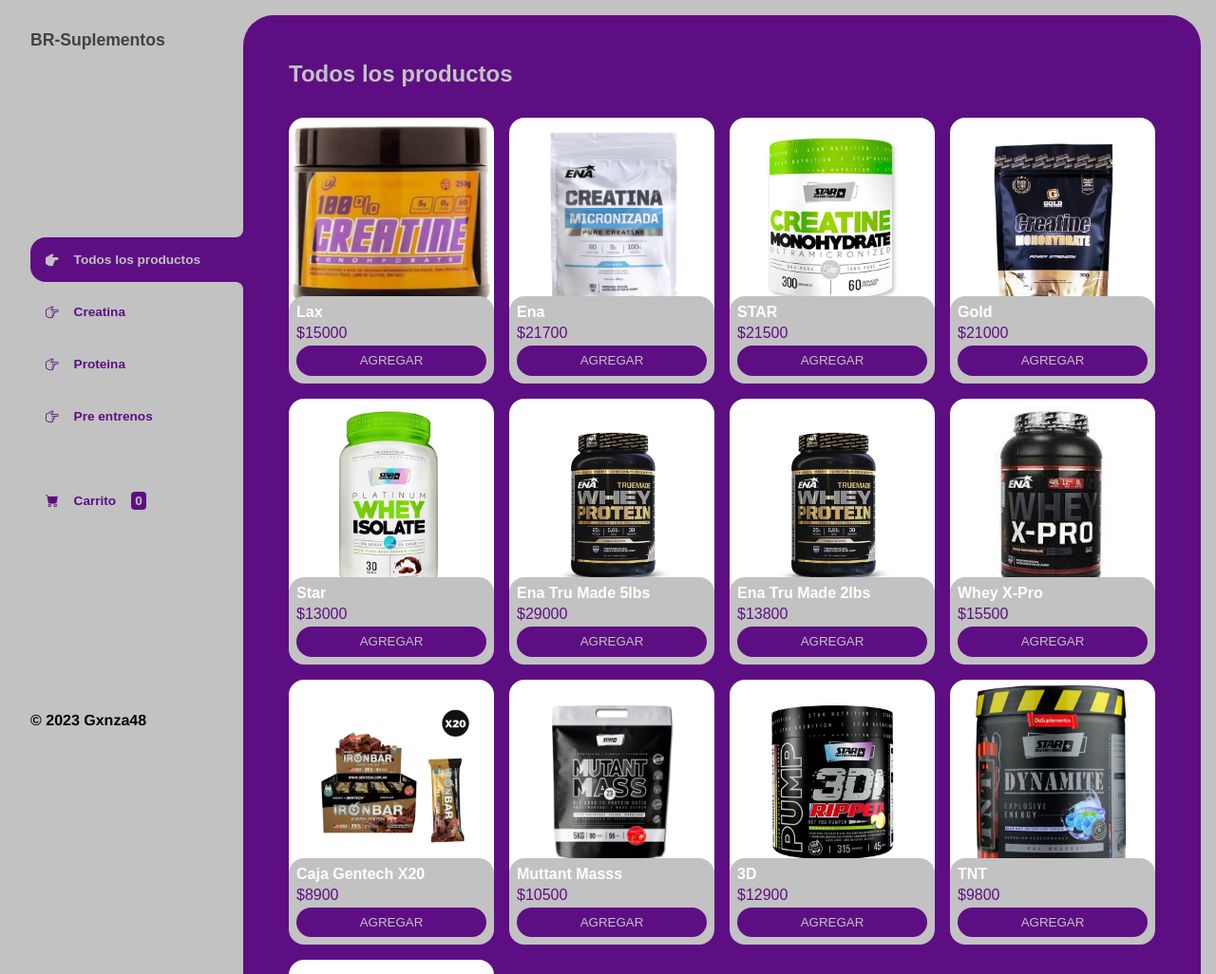
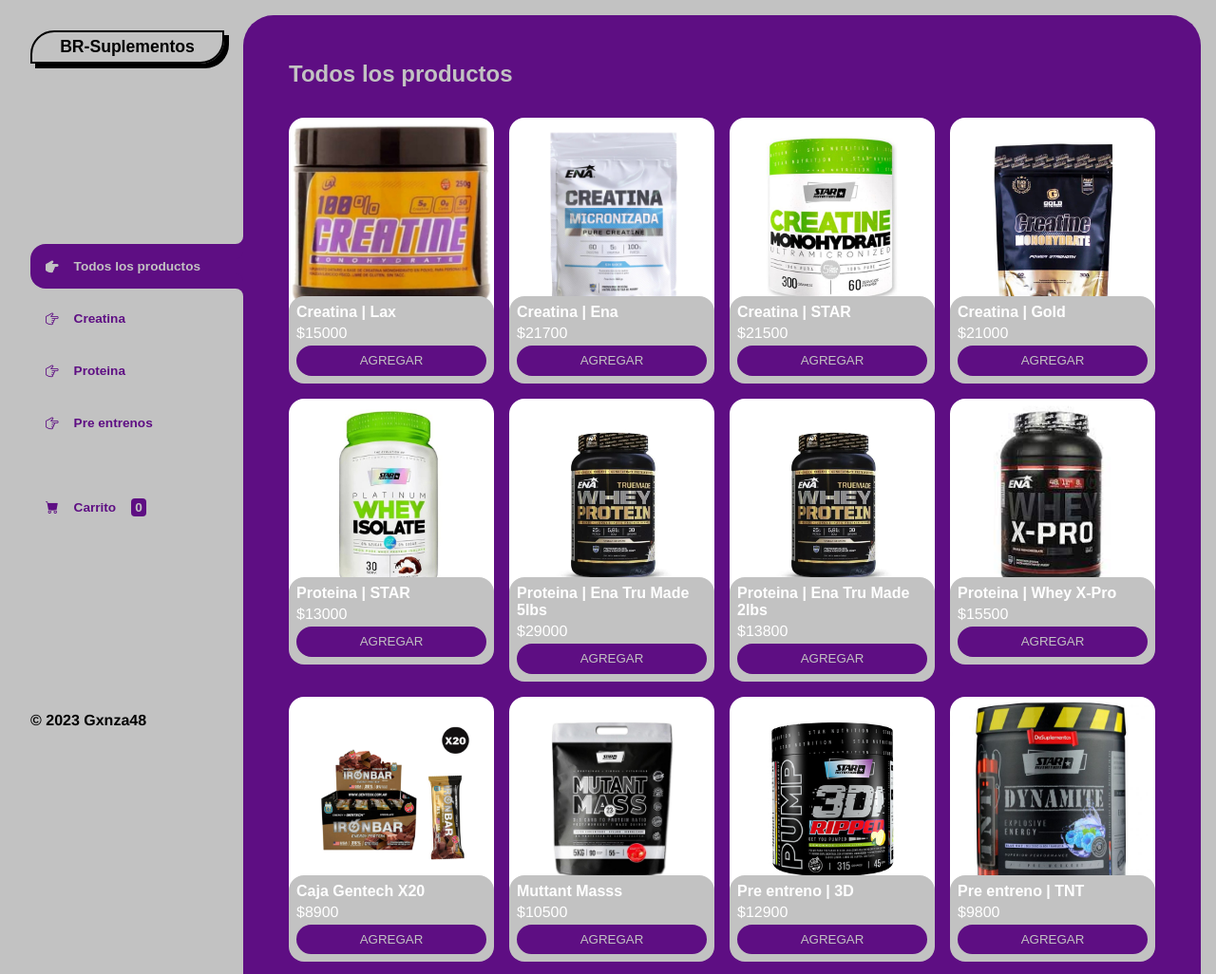
Before and after one commit to Gxnza48/Suplementos-BR, a plain HTML site: page index.html in a window 1280 px wide. Shown: the top 1026 px of the page at 95% size. Drawn offline with nearby package versions, Linux system fonts and the light colour scheme.

Commit message:
Add files via upload

```diff
--- a/css/main.css
+++ b/css/main.css
@@ -54,7 +54,14 @@ aside {
 .logo {
     font-weight: bold;
     font-size: 1.1rem;
-    color: #424242;
+    color: black;
+    padding: 5px;
+    border-radius: 25px 0px 25px 0px;
+    border: solid 2px black;
+    box-shadow: 5px 5px black;
+    margin-right: 20px;
+    text-align: center;
+
 
 }
 
@@ -189,6 +196,11 @@ main {
     cursor: pointer;
     border: 2px solid var(--clr-white);
     transition: background-color .2s, color .2s;
+}
+
+.producto-precio {
+    color: white;
+    font-family: 'Franklin Gothic Medium', 'Arial Narrow', Arial, sans-serif
 }
 
 .producto-agregar:hover {
--- a/js/productos.json
+++ b/js/productos.json
@@ -1,7 +1,7 @@
 [
     {
         "id": "abrigo-01",
-        "titulo": "Lax",
+        "titulo": " Creatina | Lax",
         "imagen": "./img/abrigos/01.jpg",
         "categoria": {
             "nombre": "Creatinas",
@@ -11,7 +11,7 @@
     },
     {
         "id": "abrigo-02",
-        "titulo": "Ena",
+        "titulo": " Creatina | Ena",
         "imagen": "./img/abrigos/02.jpg",
         "categoria": {
             "nombre": "Abrigos",
@@ -21,7 +21,7 @@
     },
     {
         "id": "abrigo-03",
-        "titulo": "STAR",
+        "titulo": "Creatina | STAR",
         "imagen": "./img/abrigos/03.jpg",
         "categoria": {
             "nombre": "Abrigos",
@@ -32,7 +32,7 @@
     },
     {
         "id": "abrigo-03",
-        "titulo": "Gold",
+        "titulo": "Creatina | Gold",
         "imagen": "./img/abrigos/04.jpg",
         "categoria": {
             "nombre": "Abrigos",
@@ -43,7 +43,7 @@
     },
     {
         "id": "camiseta-01",
-        "titulo": "Star",
+        "titulo": "Proteina | STAR",
         "imagen": "./img/camisetas/01.jpg",
         "categoria": {
             "nombre": "Proteinas",
@@ -53,7 +53,7 @@
     },
     {
         "id": "camiseta-02",
-        "titulo": "Ena Tru Made 5lbs",
+        "titulo": "Proteina | Ena Tru Made 5lbs",
         "imagen": "./img/camisetas/02.jpg",
         "categoria": {
             "nombre": "Camisetas",
@@ -63,7 +63,7 @@
     },
     {
         "id": "camiseta-03",
-        "titulo": "Ena Tru Made 2lbs",
+        "titulo": "Proteina | Ena Tru Made 2lbs",
         "imagen": "./img/camisetas/02.jpg",
         "categoria": {
             "nombre": "Camisetas",
@@ -73,7 +73,7 @@
     },
     {
         "id": "camiseta-04",
-        "titulo": "Whey X-Pro",
+        "titulo": "Proteina | Whey X-Pro",
         "imagen": "./img/camisetas/03.jpg",
         "categoria": {
             "nombre": "Camisetas",
@@ -103,7 +103,7 @@
     },
     {
         "id": "pantalon-01",
-        "titulo": "3D",
+        "titulo": "Pre entreno | 3D",
         "imagen": "./img/pantalones/01.jpg",
         "categoria": {
             "nombre": "Pre Entrenos",
@@ -113,7 +113,7 @@
     },
     {
         "id": "pantalon-02",
-        "titulo": "TNT",
+        "titulo": "Pre entreno | TNT",
         "imagen": "./img/pantalones/02.jpg",
         "categoria": {
             "nombre": "Pantalones",
```
Also changed, not shown: carrito.html (+1 -1 lines), js/carrito.js (+51 -21 lines).
